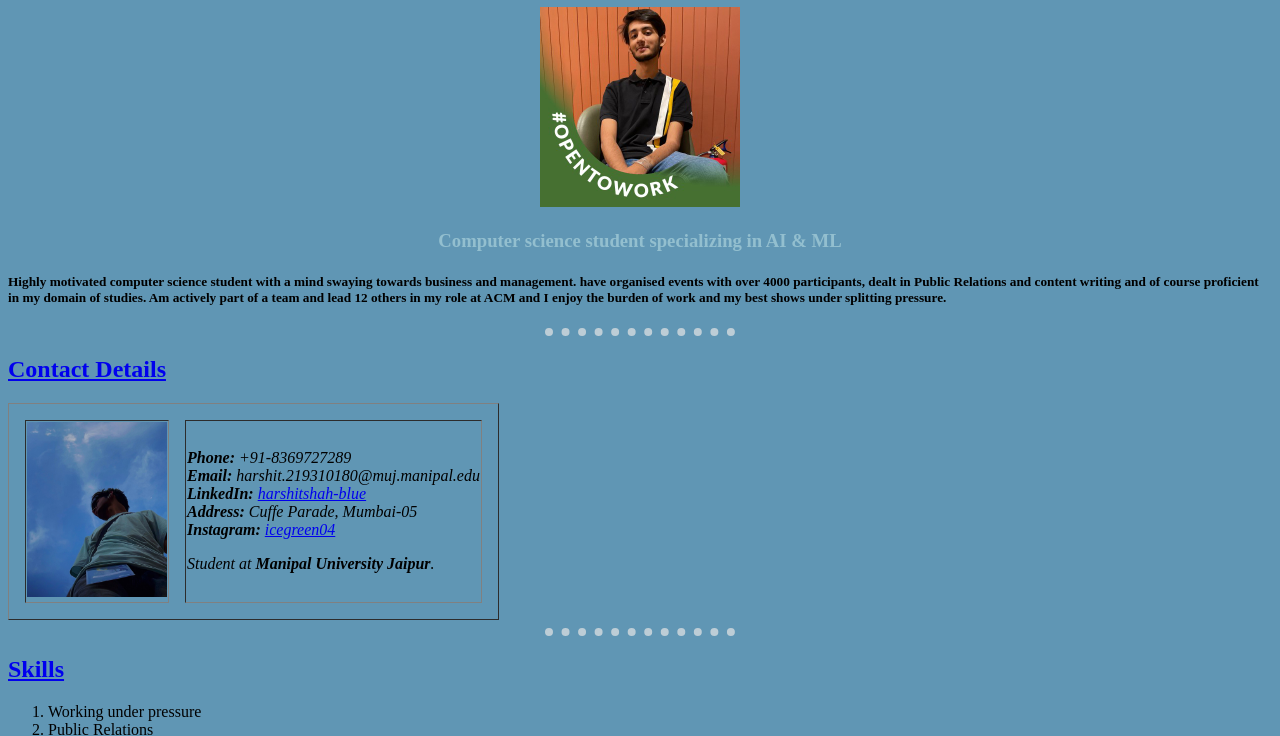
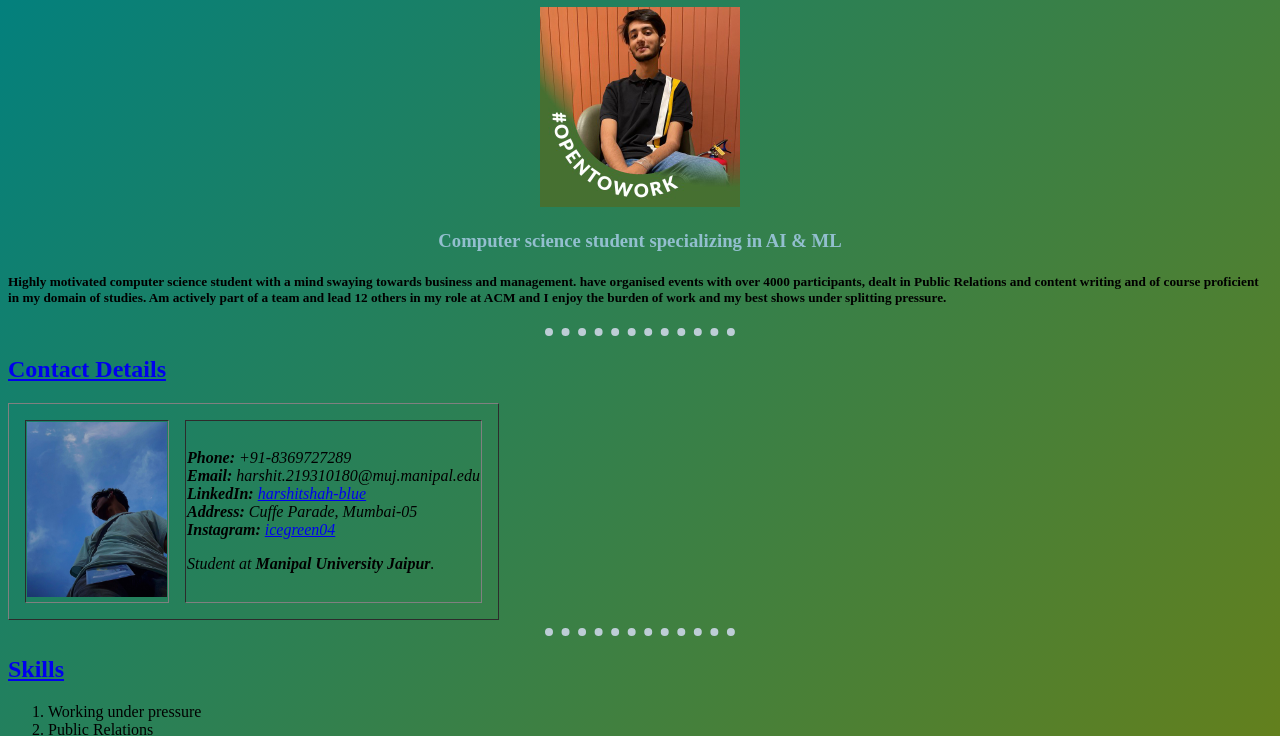
Before and after one commit to Icegreen04/Personalsite, a plain HTML site: page index.html in a window 1280 px wide. Shown: the part 73-809 px from the top of the page. Drawn offline with Linux system fonts and the light colour scheme.

Commit message:
Add files via upload

```diff
--- a/css/styles.css
+++ b/css/styles.css
@@ -1,6 +1,10 @@
 
 body{
-    background-color: #6096B4;
+    background-color: powderblue;
+}
+
+body{
+    background-image: linear-gradient(to right bottom, teal, olive);
 }
 
 hr{
```
